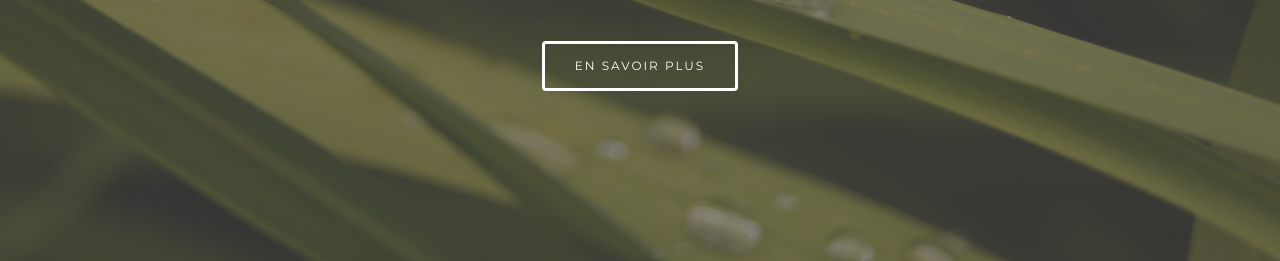
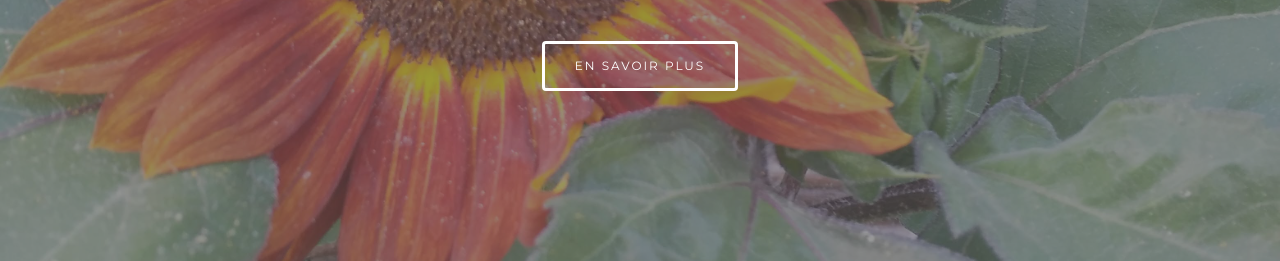
Before and after one commit to vrondeux/vrondeux.github.io, a plain HTML site: page index.html in a window 1280 px wide. Shown: the part 495-756 px from the top of the page. Drawn offline with Linux system fonts and the light colour scheme.

Commit message:
Change bg image.

```diff
--- a/css/style.css
+++ b/css/style.css
@@ -102,6 +102,7 @@ a:focus {
 #naturopathie,
 #abhyanga,
 #team,
+#partners,
 #gallery,
 #contact {
   color: #656565;
@@ -821,6 +822,7 @@ footer strong {
   #naturopathie,
   #abhyanga,
   #team,
+  #partners,
   #gallery,
   #contact {
     padding-top: 80px;
--- a/js/custom.js
+++ b/js/custom.js
@@ -102,8 +102,10 @@ $(document).ready(function() {
   $(function(){
     jQuery(document).ready(function() {
     $('#home').backstretch([
-       "images/home-bg-slideshow11.jpg",
-       "images/home-bg-slideshow12.jpg",
+//       "images/home-bg-slideshow11.jpg",
+//       "images/home-bg-slideshow12.jpg",
+//       "images/home-bg-slideshow13.jpg",
+       "images/home-bg-slideshow15.jpg",
        // "images/home-bg-slideshow2.jpg",
        // "images/home-bg-slideshow3.jpg",
         ],  {duration: 5000, fade: 950});
```
Also changed, not shown: images/home-bg-slideshow15.jpg (added), 3 other files.
